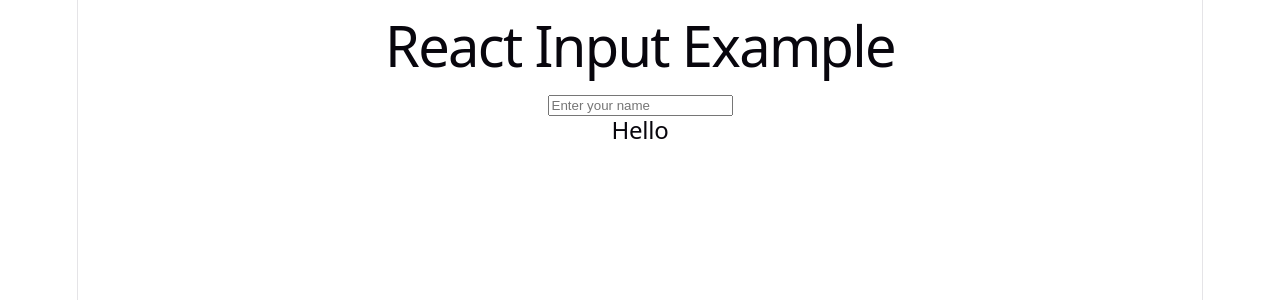
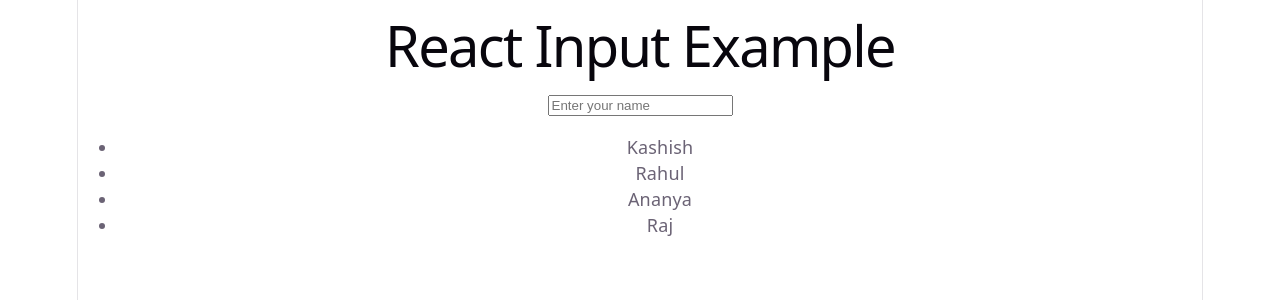
Before and after one commit to kasheeesh08/react-learning-journey, a React (Vite) app: page / in a window 1280 px wide. Shown: the top 300 px of the page. Built offline with nearby package versions, Linux system fonts and the light colour scheme.

Commit message:
Learned controlled inputs and list rendering in React

```diff
--- a/src/App.jsx
+++ b/src/App.jsx
@@ -2,7 +2,7 @@ import { useState, useEffect } from 'react'
 
 function App() {
   const [name, setName] = useState('')
-
+  const students = ['Kashish', 'Rahul', 'Ananya', 'Raj']
   return (
     <div>
       <h1>React Input Example</h1>
@@ -14,7 +14,12 @@ function App() {
         onChange={(e) => setName(e.target.value)}
       />
 
-      <h2>Hello {name}</h2>
+      <ul>
+        {students.map((student, index) => (
+          <li key={index}>{student}</li>
+        ))}
+      </ul>
+
     </div>
   )
 }
```
